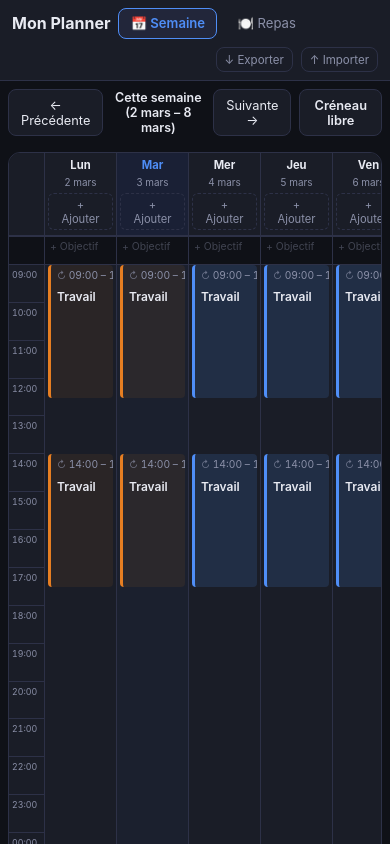
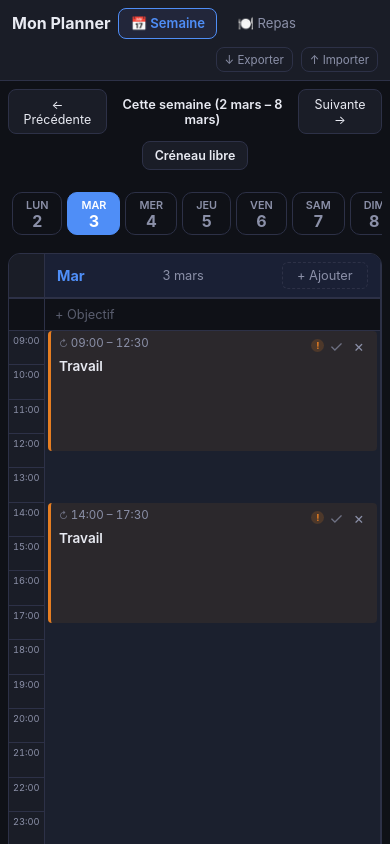
Before and after one commit to UgoBismara/planner-app, a React (Vite) app: page / in a window 390 px wide. Shown: the top 844 px of the page. Built offline with nearby package versions, Linux system fonts and the light colour scheme.

Commit message:
responsive

```diff
--- a/src/components/WeekPlanner/WeekPlanner.css
+++ b/src/components/WeekPlanner/WeekPlanner.css
@@ -971,117 +971,212 @@
   color: var(--text-secondary);
 }
 
+/* ── Onglets jour mobile (cachés sur desktop) ── */
+.mobile-day-tabs { display: none; }
+
 /* ══════════════════════════════════════════
-   MOBILE — iPhone 7 et petits écrans
+   MOBILE — vue 1 jour à la fois
    ══════════════════════════════════════════ */
 @media (max-width: 640px) {
 
-  /* Calendrier scrollable horizontalement */
-  .calendar-wrapper {
+  /* ── Onglets de sélection de jour ── */
+  .mobile-day-tabs {
+    display: flex;
+    gap: 5px;
+    padding: 6px 4px 2px;
     overflow-x: auto;
     -webkit-overflow-scrolling: touch;
+    scrollbar-width: none;
   }
+  .mobile-day-tabs::-webkit-scrollbar { display: none; }
+
+  .mobile-day-tab {
+    flex-shrink: 0;
+    display: flex;
+    flex-direction: column;
+    align-items: center;
+    gap: 1px;
+    padding: 5px 13px;
+    border: 1px solid var(--border);
+    border-radius: 10px;
+    background: none;
+    cursor: pointer;
+    color: var(--text-secondary);
+    transition: all 0.15s;
+  }
+  .mobile-day-tab.today:not(.active) {
+    border-color: var(--accent);
+    color: var(--accent);
+  }
+  .mobile-day-tab.active {
+    background: var(--accent);
+    border-color: var(--accent);
+    color: #fff;
+  }
+  .tab-day-name {
+    font-size: 0.68rem;
+    font-weight: 600;
+    text-transform: uppercase;
+  }
+  .tab-day-num {
+    font-size: 1rem;
+    font-weight: 700;
+    line-height: 1;
+  }
+
+  /* ── Navigation semaine compacte ── */
+  .week-nav {
+    gap: 0.4rem;
+    flex-wrap: wrap;
+    justify-content: center;
+  }
+  .week-nav-controls {
+    gap: 0.4rem;
+  }
+  .week-nav button {
+    padding: 0.4rem 0.7rem;
+    font-size: 0.78rem;
+  }
+  .week-label {
+    min-width: 0;
+    font-size: 0.8rem;
+  }
+  .week-nav-find-slot {
+    position: static;
+    font-size: 0.78rem;
+    padding: 0.4rem 0.7rem;
+  }
+
+  /* ── Vue 1 jour : cacher toutes les colonnes sauf l'active ── */
+  .calendar-wrapper { overflow-x: hidden; }
 
   .calendar-header,
   .goals-row,
+  .calendar-body,
   .unscheduled-row {
-    grid-template-columns: 36px repeat(7, 72px);
-    min-width: 540px;
+    grid-template-columns: 36px 1fr;
+    min-width: 0;
   }
 
-  .calendar-body {
-    grid-template-columns: 36px repeat(7, 72px);
-    min-width: 540px;
-    height: calc(100dvh - 200px);
+  .cal-day-header:not(.mobile-active),
+  .goals-cell:not(.mobile-active),
+  .cal-day-col:not(.mobile-active),
+  .unscheduled-day:not(.mobile-active) {
+    display: none;
   }
 
-  /* Navigation semaine */
-  .week-label {
-    min-width: 0;
-    font-size: 0.78rem;
+  /* ── Objectifs — pleine largeur, texte lisible ── */
+  .goals-cell.mobile-active {
+    display: flex;
+    padding: 6px 10px;
+    gap: 5px;
   }
 
-  .week-nav {
-    gap: 0.5rem;
+  .goal-item {
+    gap: 7px;
+    min-height: 28px;
   }
 
-  .week-nav button {
-    padding: 0.45rem 0.75rem;
+  .goal-text {
+    font-size: 0.88rem;
+    white-space: normal;
+    line-height: 1.3;
+  }
+
+  .goal-link-badge {
+    max-width: 110px;
+    font-size: 0.72rem;
+    padding: 2px 7px;
+  }
+
+  .goal-link-primary {
+    font-size: 0.88rem;
+  }
+
+  .goal-checkbox {
+    width: 15px;
+    height: 15px;
+  }
+
+  .goal-add-btn {
+    font-size: 0.8rem;
+    opacity: 0.6;
+    padding: 2px 0;
+  }
+
+  /* Boutons d'action toujours visibles (pas de hover sur tactile) */
+  .goal-actions { opacity: 1; }
+  .goal-move-btn, .goal-delete-btn {
+    font-size: 0.85rem;
+    padding: 3px 5px;
+  }
+
+  /* ── Événements — pleine largeur, titres lisibles ── */
+  .cal-activity-block {
+    padding: 5px 8px;
+  }
+  .cal-activity-title {
+    font-size: 0.85rem;
+  }
+  .cal-activity-time {
+    font-size: 0.72rem;
+  }
+  .cal-activity-pill {
+    height: 30px;
+    font-size: 0.82rem;
+  }
+
+  .activity-delete { opacity: 1 !important; }
+  .done-toggle-btn { opacity: 0.7 !important; }
+  .activity-delete, .done-toggle-btn {
+    font-size: 1rem;
+    padding: 2px 5px;
+  }
+
+  /* ── Calendrier corps ── */
+  .calendar-body {
+    height: calc(100dvh - 260px);
+  }
+
+  .cal-day-header.mobile-active {
+    padding: 0.5rem 0.75rem;
+    flex-direction: row;
+    justify-content: space-between;
+    align-items: center;
+    flex-wrap: wrap;
+    gap: 6px;
+  }
+
+  .day-name { font-size: 0.9rem; }
+  .day-date { font-size: 0.8rem; }
+
+  .add-activity-btn {
+    width: auto;
+    padding: 0.3rem 0.9rem;
     font-size: 0.8rem;
   }
 
-  .week-nav-find-slot {
-    position: static;
-    padding: 0.4rem 0.6rem;
-    font-size: 0.75rem;
+  .hour-label {
+    font-size: 0.58rem;
+    padding: 0 4px;
   }
 
-  .week-nav-controls {
-    gap: 0.5rem;
-  }
-
-  /* Toujours visible sur mobile (pas de hover) */
-  .activity-delete {
-    opacity: 1 !important;
-  }
-
-  .done-toggle-btn {
-    opacity: 0.6 !important;
-  }
-
-  .goal-actions {
-    opacity: 1 !important;
-  }
-
-  /* Boutons plus grands pour le tactile */
-  .activity-delete,
-  .done-toggle-btn {
-    font-size: 0.9rem;
-    padding: 2px 4px;
-  }
-
-  .goal-delete-btn,
-  .goal-move-btn {
-    font-size: 0.8rem;
-    padding: 2px 3px;
-  }
-
-  /* Modaux en bas de l'écran */
-  .activity-form-overlay {
-    align-items: flex-end;
-  }
-
+  /* ── Modaux en bas d'écran ── */
+  .activity-form-overlay { align-items: flex-end; }
   .activity-form,
   .confirm-recur-dialog {
     width: 100%;
     max-width: 100%;
     border-radius: 20px 20px 0 0;
-    max-height: 90dvh;
+    max-height: 92dvh;
     overflow-y: auto;
   }
 
-  /* En-têtes de jours plus compacts */
-  .cal-day-header {
-    padding: 0.3rem 0.2rem;
-  }
-
-  .day-name {
-    font-size: 0.7rem;
-  }
-
-  .day-date {
-    font-size: 0.62rem;
-  }
-
-  /* Heure gutter plus étroite */
-  .hour-label {
-    font-size: 0.55rem;
-    padding: 0 3px;
-  }
-
-  /* Confirm items empilés */
-  .confirm-item {
-    flex-wrap: wrap;
-    gap: 4px;
+  /* ── À confirmer ── */
+  .confirm-item { flex-wrap: wrap; gap: 4px; }
+  .confirm-validate-btn,
+  .confirm-report-btn {
+    font-size: 0.75rem;
+    padding: 3px 10px;
   }
 }
--- a/src/components/WeekPlanner/WeekPlanner.jsx
+++ b/src/components/WeekPlanner/WeekPlanner.jsx
@@ -281,6 +281,11 @@ export default function WeekPlanner({ weekOffset, setWeekOffset }) {
   const [editingActivity, setEditingActivity] = useState(null);
   const [showSlotFinder, setShowSlotFinder] = useState(false);
   const [reportingActivity, setReportingActivity] = useState(null);
+  const [mobileDay, setMobileDay] = useState(() => {
+    const d = getDaysOfWeek(0);
+    const todayIdx = d.findIndex((day) => day.toDateString() === new Date().toDateString());
+    return todayIdx >= 0 ? todayIdx : 0;
+  });
   const [deletingRecurring, setDeletingRecurring] = useState(null); // { activity, dayIndex }
 
   // ── Drag state ──────────────────────────────────────────────────
@@ -289,6 +294,13 @@ export default function WeekPlanner({ weekOffset, setWeekOffset }) {
   const dragRef = useRef(null); // { activity, dayIndex, offsetY, startX, startY, isDragging, currentPreview }
   const dayColRefs = useRef([]); // refs to each .cal-day-col element
   const applyDropRef = useRef(null);
+
+  // Reset mobileDay to today (or 0) when the week changes
+  useEffect(() => {
+    const d = getDaysOfWeek(weekOffset);
+    const todayIdx = d.findIndex((day) => day.toDateString() === new Date().toDateString());
+    setMobileDay(todayIdx >= 0 ? todayIdx : 0);
+  }, [weekOffset]);
 
   // Migration: add missing default recurring entries — runs only once ever (flag in localStorage)
   useEffect(() => {
@@ -912,6 +924,20 @@ export default function WeekPlanner({ weekOffset, setWeekOffset }) {
         </button>
       </div>
 
+      {/* Onglets de navigation jour — mobile uniquement */}
+      <div className="mobile-day-tabs">
+        {days.map((date, i) => (
+          <button
+            key={i}
+            className={`mobile-day-tab${mobileDay === i ? " active" : ""}${isToday(date) ? " today" : ""}`}
+            onClick={() => setMobileDay(i)}
+          >
+            <span className="tab-day-name">{DAY_NAMES[i]}</span>
+            <span className="tab-day-num">{date.getDate()}</span>
+          </button>
+        ))}
+      </div>
+
       <div className="calendar-wrapper">
         <div className="calendar-header">
           <div className="time-gutter-header" />
@@ -920,7 +946,7 @@ export default function WeekPlanner({ weekOffset, setWeekOffset }) {
             return (
               <div
                 key={i}
-                className={`cal-day-header ${isToday(date) ? "today" : ""}`}
+                className={`cal-day-header${isToday(date) ? " today" : ""}${mobileDay === i ? " mobile-active" : ""}`}
               >
                 <span className="day-name">{DAY_NAMES[i]}</span>
                 <span className="day-date">{formatDate(date)}</span>
@@ -944,7 +970,7 @@ export default function WeekPlanner({ weekOffset, setWeekOffset }) {
             const goals = getGoalsForDay(i);
             const timedActivities = getActivitiesForDay(i).filter((a) => a.time).sort((a, b) => a.time.localeCompare(b.time));
             return (
-              <div key={i} className="goals-cell">
+              <div key={i} className={`goals-cell${mobileDay === i ? " mobile-active" : ""}`}>
                 {goals.map((goal, idx) => {
                   const isEditing = editingGoal?.dayIndex === i && editingGoal?.goalId === goal.id;
                   const linked = goal.linkedEventId
@@ -1125,7 +1151,7 @@ export default function WeekPlanner({ weekOffset, setWeekOffset }) {
               <div
                 key={i}
                 ref={(el) => (dayColRefs.current[i] = el)}
-                className={`cal-day-col ${isToday(date) ? "today" : ""}`}
+                className={`cal-day-col${isToday(date) ? " today" : ""}${mobileDay === i ? " mobile-active" : ""}`}
               >
                 {HOURS.map((h, idx) => (
                   <div
@@ -1320,7 +1346,7 @@ export default function WeekPlanner({ weekOffset, setWeekOffset }) {
           <div className="unscheduled-row">
             <div className="unscheduled-label">Sans horaire</div>
             {days.map((_, i) => (
-              <div key={i} className="unscheduled-day">
+              <div key={i} className={`unscheduled-day${mobileDay === i ? " mobile-active" : ""}`}>
                 {getActivitiesForDay(i)
                   .filter((a) => !a.time)
                   .map((activity) => {
```
